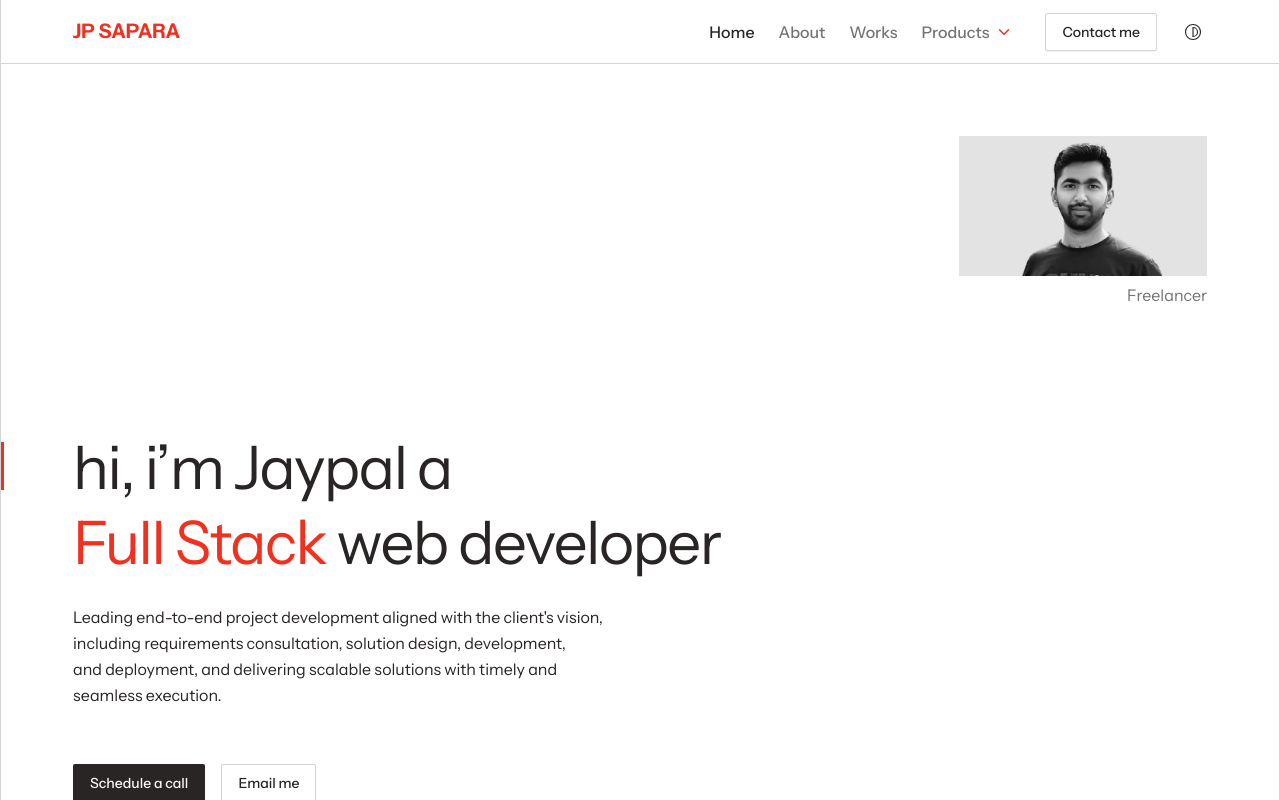
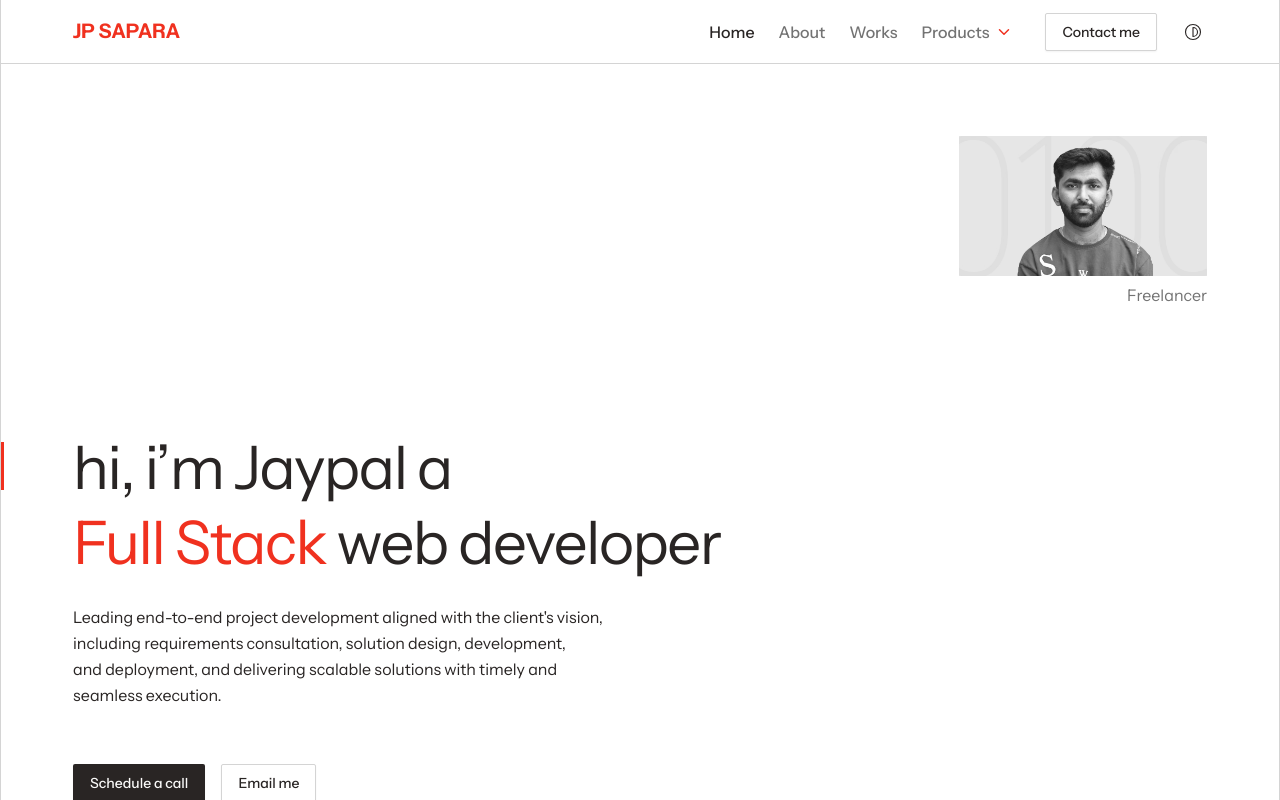
Before and after one commit to jaypalsapara/jaypalsapara.in, a React (Vite) app: page / in a window 1280 px wide. Shown: the top 800 px of the page. Built offline with nearby package versions, Linux system fonts and the light colour scheme.

Commit message:
Add new cover

```diff
--- a/index.html
+++ b/index.html
@@ -101,8 +101,8 @@
     <link rel="preload" fetchpriority="high" href="/fonts/GeistMono.woff2" crossorigin as="font" type="font/woff2" />
 
     <!-- Pre-Loaded -->
-    <link rel="preload" fetchpriority="high" as="image" href="/images/me/me.webp" type="image/webp" />
-    <link rel="preload" fetchpriority="high" as="image" href="/images/me/me-dark.webp" type="image/webp" />
+    <link rel="preload" fetchpriority="high" as="image" href="/images/me/me-light-cover.avif" type="image/avif" />
+    <link rel="preload" fetchpriority="high" as="image" href="/images/me/me-dark-cover.avif" type="image/avif" />
 
     <!-- Enhanced meta tags for better SEO -->
     <meta name="geo.region" content="IN" />
--- a/src/components/button.tsx
+++ b/src/components/button.tsx
@@ -6,7 +6,7 @@ const buttonVariants = cva('cursor-pointer border-transparent transition-colors
   variants: {
     variant: {
       default:
-        'bg-primary dark:bg-primary/7 dark:border-white/8 dark:hover:bg-primary/9 dark:text-primary text-primary-foreground hover:bg-primary/95 shadow-xs',
+        'bg-primary dark:bg-primary/8 dark:border-white/8 dark:hover:bg-primary/9 dark:text-primary text-primary-foreground hover:bg-primary/95 shadow-xs',
       secondary: 'bg-primary/8 hover:bg-primary/10 shadow-xs dark:bg-primary/6 dark:hover:bg-primary/8',
       outline: 'border-border bg-background hover:border-black/25 shadow-xs dark:hover:border-white/15',
       ghost: 'bg-transparent hover:bg-black/7 dark:hover:bg-white/7',
--- a/src/sections/hero.tsx
+++ b/src/sections/hero.tsx
@@ -13,8 +13,8 @@ const HeroSection = () => {
         <Link to={'/about'}>
           <picture className="relative overflow-hidden rounded-xs">
             {/* <span className="absolute top-0 right-0 z-10 m-2 block size-2.5 rounded-xs border-t-2 border-r-2 border-accent"></span> */}
-            <img src="images/me/me.webp" alt="" className="aspect-video w-36 object-cover lg:w-62 dark:hidden" />
-            <img src="images/me/me-dark.webp" alt="" className="hidden aspect-video w-36 object-cover lg:w-62 dark:block" />
+            <img src="images/me/me-light-cover.avif" alt="" className="aspect-video w-36 object-cover lg:w-62 dark:hidden" />
+            <img src="images/me/me-dark-cover.avif" alt="" className="hidden aspect-video w-36 object-cover lg:w-62 dark:block" />
             <p className="mt-1.5 text-end text-sm text-muted-foreground lg:text-base">Freelancer</p>
           </picture>
         </Link>
--- a/src/sections/testimonial.tsx
+++ b/src/sections/testimonial.tsx
@@ -22,7 +22,7 @@ const Testimonial = () => {
               className={twMerge(
                 'col-span-4 flex flex-col gap-4 rounded-xs border p-5',
                 data.is_highlight
-                  ? 'shadow-community-lg z-10 row-span-2 border-[oklch(0.2202_0_0)] bg-[oklch(0.2368_0_0)] dark:border-border dark:shadow-none!'
+                  ? 'shadow-community-lg z-10 row-span-2 border-[oklch(0.2202_0_0)] bg-[oklch(0.252_0_0)] dark:border-border dark:shadow-none!'
                   : 'shadow-xs',
               )}
             >
```
Also changed, not shown: public/images/me/me-dark-cover.avif (added), public/images/me/me-light-cover.avif (added).
